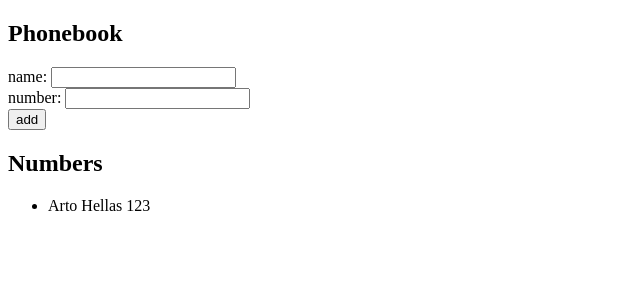
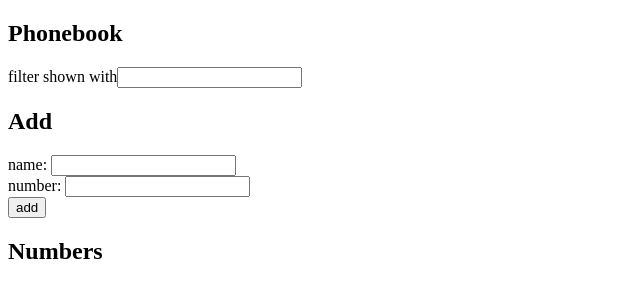
Before and after one commit to haadi05/fullstack-open, a React (Vite) app in the folder part2/phonebook/: page / in a window 1280 px wide. Shown: the top 300 px of the page, without its empty margins (0-640 px from the left). Built offline with nearby package versions, Linux system fonts and the light colour scheme.

Commit message:
Exercise-2.9

```diff
--- a/part2/phonebook/src/App.jsx
+++ b/part2/phonebook/src/App.jsx
@@ -1,11 +1,10 @@
 import { useState } from "react";
 
 const App = () => {
-  const [persons, setPersons] = useState([
-    { name: "Arto Hellas", number: 123 },
-  ]);
+  const [persons, setPersons] = useState([]);
   const [newName, setNewName] = useState("");
   const [newNumber, setNewNumber] = useState("");
+  const [search, setSearch] = useState("");
 
   const addPerson = (e) => {
     e.preventDefault();
@@ -27,11 +26,23 @@ const App = () => {
 
   const handleNameInput = (e) => setNewName(e.target.value);
   const handleNumberInput = (e) => setNewNumber(e.target.value);
+  const handleSearch = (e) => setSearch(e.target.value);
+
+  // filter persons based on search query (case-insensitive match)
+  const personstoShow = persons.filter((person) =>
+    person.name.toLowerCase().includes(search.toLowerCase()),
+  );
 
   return (
     <div>
       <h2>Phonebook</h2>
+      <div>
+        filter shown with
+        <input value={search} onChange={handleSearch} />
+      </div>
+
       <form onSubmit={addPerson}>
+        <h2>Add</h2>
         <div>
           name: <input value={newName} onChange={handleNameInput} />
         </div>
@@ -42,9 +53,10 @@ const App = () => {
           <button type="submit">add</button>
         </div>
       </form>
+
       <h2>Numbers</h2>
       <ul>
-        {persons.map((person) => {
+        {personstoShow.map((person) => {
           return (
             <li key={person.name}>
               {person.name} {person.number}
```
